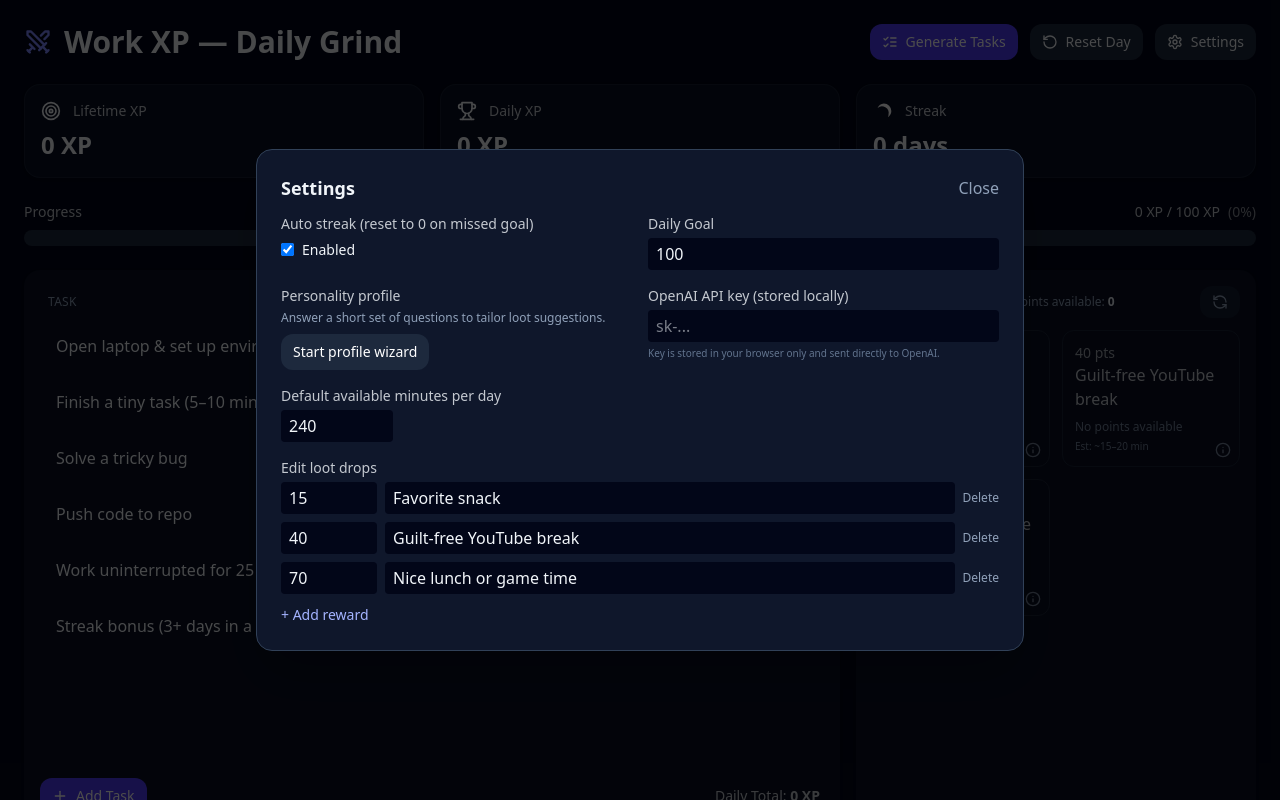
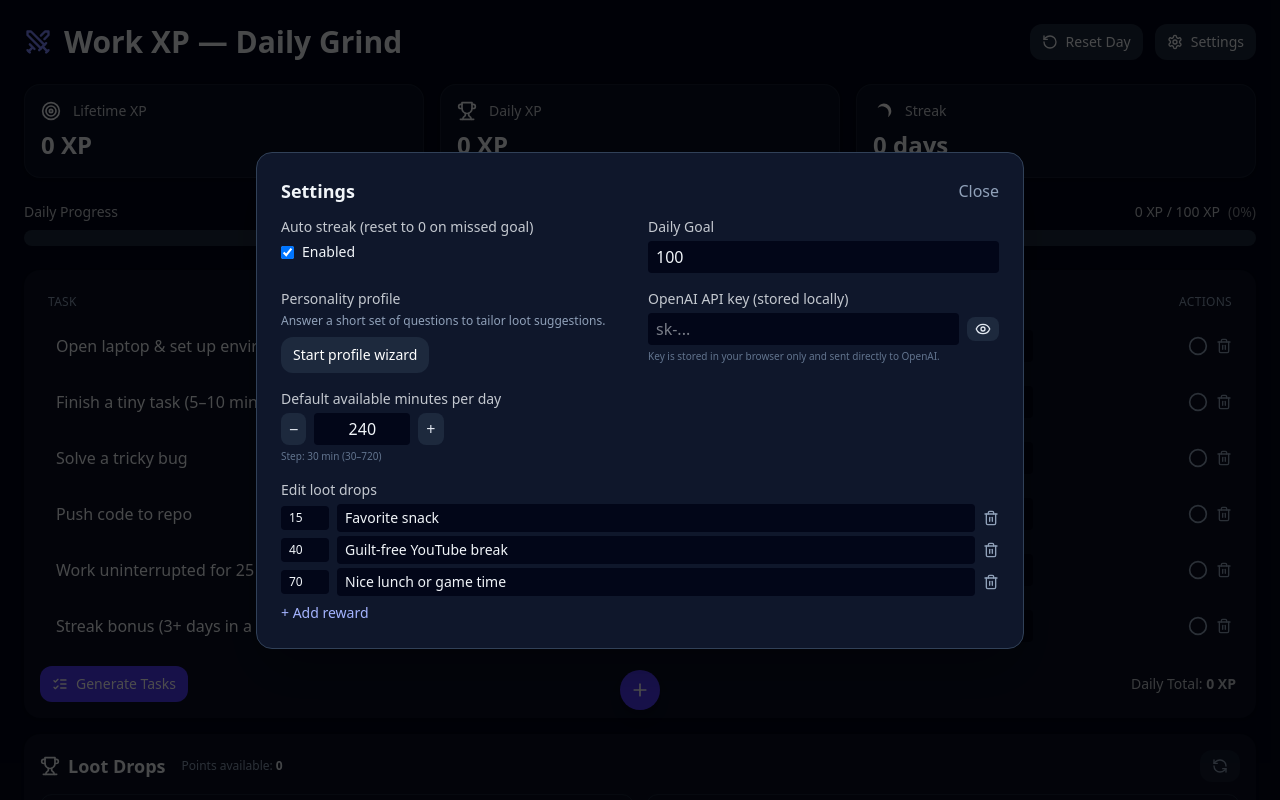
Before and after one commit to mitch8020/work-xp-spa, a React (Vite) app: page / in a window 1280 px wide. Both pictures are taken after a click on the button "Settings". Shown: the top 800 px of the page. Built offline with nearby package versions, Linux system fonts and the light colour scheme.

Commit message:
fix bugs and add new features

```diff
--- a/App.jsx
+++ b/App.jsx
@@ -1,6 +1,6 @@
 import React, { useEffect, useMemo, useState } from "react";
 import { motion, AnimatePresence } from "framer-motion";
-import { Plus, Minus, RotateCcw, Save, Download, Upload, Trophy, Target, Swords, Settings, RefreshCcw, Info, Trash2, Circle, ListChecks } from "lucide-react";
+import { Plus, Minus, RotateCcw, Save, Download, Upload, Trophy, Target, Swords, Settings, RefreshCcw, Info, Trash2, Circle, ListChecks, Eye, EyeOff } from "lucide-react";
 
 // --- Helpers ---
 const STORAGE_KEY = "work-xp-spa:v1";
@@ -22,6 +22,7 @@ const defaultLoot = [
 ];
 
 const clamp = (n, min, max) => Math.min(Math.max(n, min), max);
+const resolveOpenAIKey = (key) => (key === "hush_hush" ? import.meta.env.VITE_OPENAI_API_KEY : key);
 
 export default function App() {
   const [tasks, setTasks] = useState(defaultTasks);
@@ -177,7 +178,7 @@ export default function App() {
         method: "POST",
         headers: {
           "Content-Type": "application/json",
-          Authorization: `Bearer ${openaiKey}`,
+          Authorization: `Bearer ${resolveOpenAIKey(openaiKey)}`,
         },
         body: JSON.stringify({
           model: "gpt-4o-mini",
@@ -219,18 +220,11 @@ export default function App() {
 
   return (
     <div className="min-h-screen bg-slate-950 text-slate-100 p-4 md:p-6 flex items-center justify-center">
-      <div className="w-full">
+      <div className="w-full max-w-7xl">
         <header className="mb-4 md:mb-6 flex items-center gap-2 md:gap-3">
           <Swords className="w-6 h-6 md:w-7 md:h-7 text-indigo-400" />
           <h1 className="text-xl md:text-3xl font-semibold flex-1">Work XP — Daily Grind</h1>
-          <button
-            onClick={() => setShowGenerator(true)}
-            className="inline-flex items-center gap-2 bg-indigo-600 hover:bg-indigo-500 text-white px-2.5 md:px-3 py-1.5 md:py-2 rounded-xl text-xs md:text-sm"
-            title="Generate tasks"
-          >
-            <ListChecks className="w-4 h-4" />
-            <span className="hidden md:inline">Generate Tasks</span>
-          </button>
+
           <button
             onClick={resetDay}
             className="inline-flex items-center gap-2 bg-slate-800 hover:bg-slate-700 px-2.5 md:px-3 py-1.5 md:py-2 rounded-xl text-xs md:text-sm"
@@ -281,7 +275,7 @@ export default function App() {
         {/* Progress Bar */}
         <div className="mb-6">
           <div className="flex justify-between items-end mb-2">
-            <div className="text-sm opacity-80">Progress</div>
+            <div className="text-sm opacity-80">Daily Progress</div>
             <div className="text-sm opacity-80 flex items-center gap-2">
               <span>{totalXP} XP / {dailyGoal} XP</span>
               <span className="opacity-70">({Math.round(progress * 100)}%)</span>
@@ -298,15 +292,15 @@ export default function App() {
         </div>
 
         {/* Main Content: Tasks (left) and Loot (right on desktop) */}
-        <div className="grid grid-cols-1 md:grid-cols-3 gap-4 md:items-stretch md:h-[70vh] mb-6">
+        <div className="grid grid-cols-1 gap-4 items-start mb-6">
         {/* Tasks Table */}
-        <div className="bg-slate-900/60 rounded-2xl shadow p-3 md:p-4 md:col-span-2 md:h-full md:flex md:flex-col md:min-h-0">
+        <div className="relative bg-slate-900/60 rounded-2xl shadow p-3 md:p-4">
           <div className="hidden md:grid grid-cols-12 gap-3 px-2 py-2 text-xs uppercase tracking-wide text-slate-400">
             <div className="md:col-span-7">Task</div>
             <div className="text-center md:col-span-3">XP</div>
             <div className="text-right md:col-span-2">Actions</div>
           </div>
-          <div className="md:flex-1 md:min-h-0 md:overflow-y-auto">
+          <div>
             {tasks.length === 0 && (
               <div className="rounded-2xl border border-dashed border-slate-700 bg-slate-900/40 p-6 text-center text-slate-300">
                 <div className="text-sm">Your task list is empty.</div>
@@ -314,9 +308,6 @@ export default function App() {
                 <div className="mt-4 flex flex-wrap items-center justify-center gap-2">
                   <button onClick={addTask} className="inline-flex items-center gap-2 bg-indigo-600 hover:bg-indigo-500 text-white px-3 py-2 rounded-xl text-sm">
                     <Plus className="w-4 h-4"/> Add Task
-                  </button>
-                  <button onClick={() => setShowGenerator(true)} className="inline-flex items-center gap-2 bg-slate-800 hover:bg-slate-700 text-white px-3 py-2 rounded-xl text-sm">
-                    Generate Tasks
                   </button>
                 </div>
           </div>
@@ -404,15 +395,29 @@ export default function App() {
           </div>
 
           <div className="flex items-center justify-between mt-3">
-            <button onClick={addTask} className="inline-flex items-center gap-2 bg-indigo-600 hover:bg-indigo-500 text-white px-3 py-2 rounded-xl text-sm">
-              <Plus className="w-4 h-4"/> Add Task
+            <button
+              onClick={() => setShowGenerator(true)}
+              className="inline-flex items-center gap-2 bg-indigo-600 hover:bg-indigo-500 text-white px-3 py-2 rounded-xl text-sm"
+            >
+              <ListChecks className="w-4 h-4"/> Generate Tasks
             </button>
             <div className="text-sm opacity-80 pr-1">Daily Total: <span className="font-semibold">{totalXP} XP</span></div>
           </div>
+
+          {tasks.length > 0 && (
+            <button
+              onClick={addTask}
+              title="Add task"
+              aria-label="Add task"
+              className="absolute z-20 bottom-2 left-1/2 -translate-x-1/2 bg-indigo-600 hover:bg-indigo-500 text-white w-10 h-10 rounded-full flex items-center justify-center shadow-lg"
+            >
+              <Plus className="w-5 h-5" />
+            </button>
+          )}
         </div>
 
         {/* Loot / Rewards */}
-        <div className="bg-slate-900/60 rounded-2xl shadow p-3 md:p-4 md:col-span-1 md:h-full md:overflow-auto">
+        <div className="bg-slate-900/60 rounded-2xl shadow p-3 md:p-4">
           <div className="flex items-center justify-between mb-2 md:mb-3">
             <div className="flex items-center gap-2">
             <Trophy className="w-5 h-5"/>
@@ -569,7 +574,7 @@ export default function App() {
                   const user = `User answers: ${JSON.stringify(answers)}. Suggest six rewards.`;
                   const res = await fetch("https://api.openai.com/v1/chat/completions", {
                     method: "POST",
-                    headers: { "Content-Type": "application/json", Authorization: `Bearer ${openaiKey}` },
+                    headers: { "Content-Type": "application/json", Authorization: `Bearer ${resolveOpenAIKey(openaiKey)}` },
                     body: JSON.stringify({
                       model: "gpt-4o-mini",
                       messages: [
@@ -636,6 +641,7 @@ function SettingsModal({
   onStartProfile,
   onClose,
 }) {
+  const [showKey, setShowKey] = useState(false);
   return (
     <motion.div
       className="fixed inset-0 z-50 flex items-center justify-center"
@@ -686,50 +692,96 @@ function SettingsModal({
           </div>
           <div>
             <div className="text-sm mb-1 opacity-80">OpenAI API key (stored locally)</div>
+            <div className="flex items-center gap-2">
               <input
-              type="password"
+                type={showKey ? "text" : "password"}
                 className="w-full bg-slate-950 rounded px-2 py-1"
                 placeholder="sk-..."
                 value={openaiKey}
                 onChange={(e) => setOpenaiKey(e.target.value)}
               />
+              <button
+                type="button"
+                className="inline-flex items-center justify-center px-2 py-1 rounded-lg bg-slate-800 hover:bg-slate-700 text-slate-200"
+                onClick={() => setShowKey((v) => !v)}
+                title={showKey ? "Hide" : "Show"}
+              >
+                {showKey ? <EyeOff className="w-4 h-4"/> : <Eye className="w-4 h-4"/>}
+              </button>
+            </div>
             <div className="text-[10px] mt-1 text-slate-500">Key is stored in your browser only and sent directly to OpenAI.</div>
           </div>
           <div>
             <div className="text-sm mb-1 opacity-80">Default available minutes per day</div>
+            <div className="flex items-center gap-2">
+              <button
+                type="button"
+                className="px-2 py-1 rounded-lg bg-slate-800 hover:bg-slate-700 text-slate-200 disabled:opacity-40 disabled:cursor-not-allowed"
+                onClick={() => setDefaultAvailableMinutes((v) => Math.max(30, (parseInt(v, 10) || 0) - 30))}
+                disabled={defaultAvailableMinutes <= 30}
+                title="-30 min"
+              >
+                −
+              </button>
               <input
                 type="number"
-              className="w-28 bg-slate-950 rounded px-2 py-1"
+                className="w-24 bg-slate-950 rounded px-2 py-1 text-center"
                 value={defaultAvailableMinutes}
                 onChange={(e) => setDefaultAvailableMinutes(Math.max(30, Math.min(720, parseInt(e.target.value || 0, 10))))}
               />
+              <button
+                type="button"
+                className="px-2 py-1 rounded-lg bg-slate-800 hover:bg-slate-700 text-slate-200 disabled:opacity-40 disabled:cursor-not-allowed"
+                onClick={() => setDefaultAvailableMinutes((v) => Math.min(720, (parseInt(v, 10) || 0) + 30))}
+                disabled={defaultAvailableMinutes >= 720}
+                title="+30 min"
+              >
+                +
+              </button>
+            </div>
+            <div className="text-[10px] mt-1 text-slate-500">Step: 30 min (30–720)</div>
           </div>
           <div className="md:col-span-2">
             <div className="text-sm mb-1 opacity-80">Edit loot drops</div>
-                <div className="space-y-2">
+            <div className="space-y-1">
               {loot.map((l) => (
-                    <div key={l.id} className="flex items-center gap-2">
+                <div
+                  key={l.id}
+                  className="grid grid-cols-[auto_1fr_auto] items-center gap-2"
+                >
+                  <div className="flex items-center gap-2">
+                    <span className="sm:hidden text-[10px] uppercase tracking-wide text-slate-400">Points</span>
                     <input
                       type="number"
-                        className="w-24 bg-slate-950 rounded px-2 py-1"
+                      className="w-12 bg-slate-950 rounded px-2 py-1 text-xs"
                       value={l.threshold}
                       onChange={(e) => {
                         const v = clamp(parseInt(e.target.value || 0, 10), 0, 100000);
                         setLoot(prev => prev.map(x => x.id === l.id ? { ...x, threshold: v } : x));
                       }}
                     />
+                  </div>
                   <input
-                        className="flex-1 bg-slate-950 rounded px-2 py-1"
+                    className="w-full bg-slate-950 rounded px-2 py-1 text-sm"
                     value={l.label}
                     onChange={(e) => setLoot(prev => prev.map(x => x.id === l.id ? { ...x, label: e.target.value } : x))}
                   />
-                      <button className="text-xs text-slate-400 hover:text-red-400" onClick={() => setLoot(prev => prev.filter(x => x.id !== l.id))}>Delete</button>
+                  <button
+                    className="justify-self-end inline-flex items-center justify-center text-slate-400 hover:text-red-400"
+                    onClick={() => setLoot(prev => prev.filter(x => x.id !== l.id))}
+                    aria-label="Delete reward"
+                    title="Delete reward"
+                  >
+                    <Trash2 className="w-4 h-4" />
+                  </button>
                 </div>
               ))}
+              {loot.length < 6 && (
                 <button
                   onClick={() => setLoot(prev => [...prev, { id: crypto.randomUUID(), threshold: 150, label: "Your reward" }])}
                   className="text-sm text-indigo-300 hover:text-indigo-200"
                 >+ Add reward</button>
+              )}
             </div>
           </div>
             </div>
@@ -1005,7 +1057,7 @@ function GeneratorModal({ onClose, onGenerateReplace, onGenerateAppend, openaiKe
         method: "POST",
         headers: {
           "Content-Type": "application/json",
-          Authorization: `Bearer ${openaiKey}`,
+          Authorization: `Bearer ${resolveOpenAIKey(openaiKey)}`,
         },
         body: JSON.stringify({
           model: "gpt-4o-mini",
```
Lines whose indentation alone changed are shown as unchanged.
